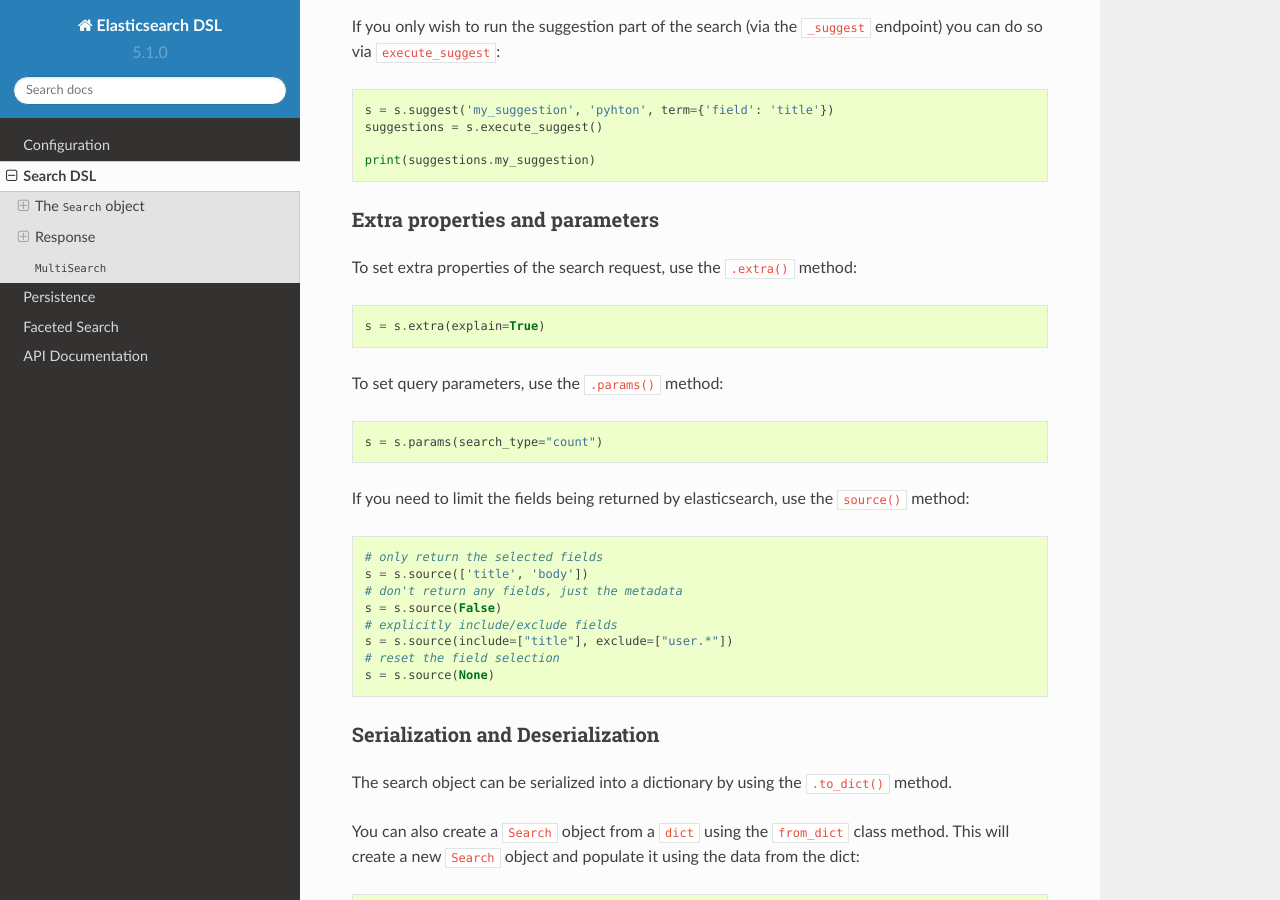
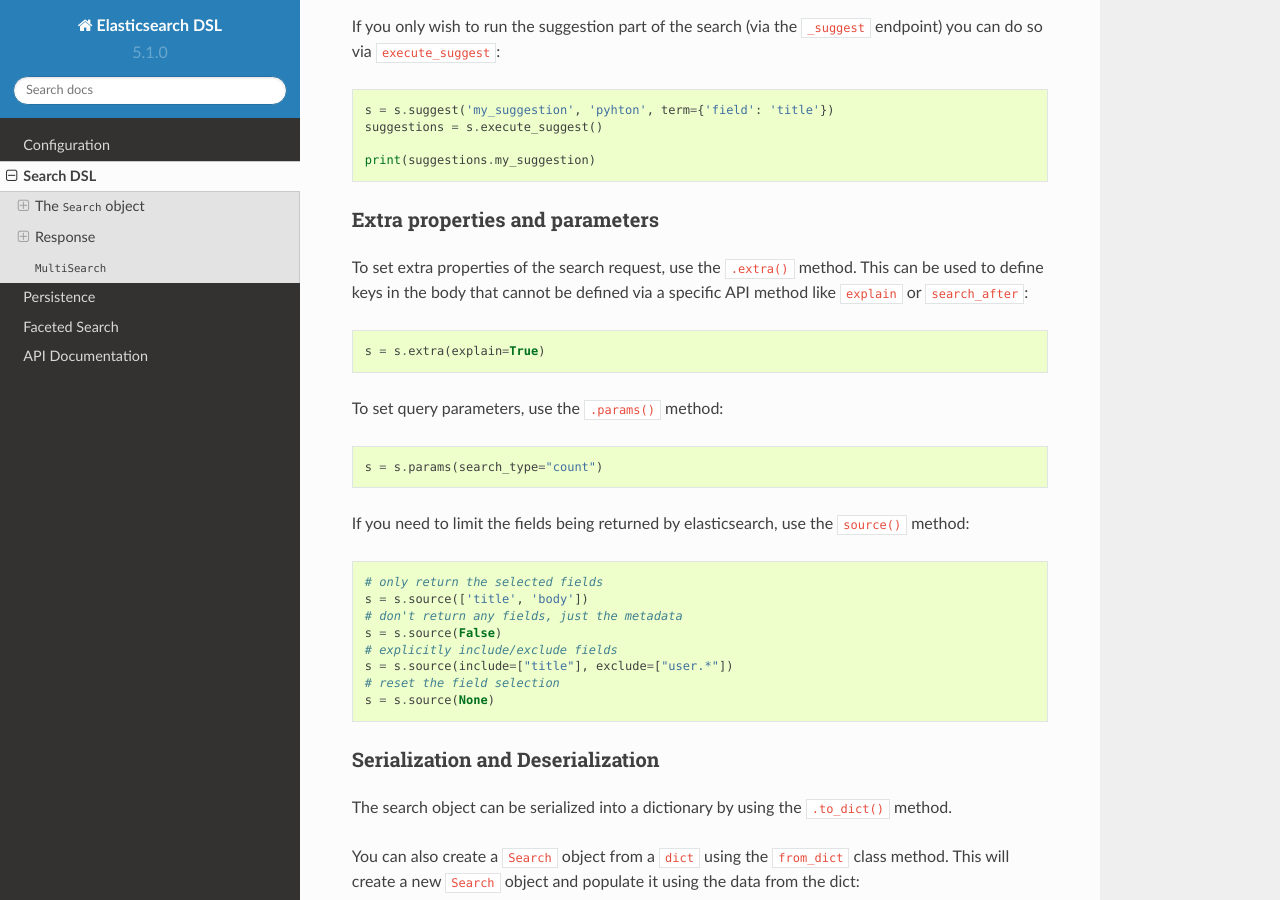
Before and after one commit to elastic/elasticsearch-dsl-py, a Sphinx documentation site: the page built from docs/search_dsl.rst, in a window 1280 px wide and 900 px high, scrolled down 7327 px. Built offline with Sphinx 7.4.7 and the Read the Docs theme 2.0.0, drawn with Linux system fonts in a browser that asks for light colours.

Commit message:
expand a little on the extra documentation

```diff
--- a/docs/search_dsl.rst
+++ b/docs/search_dsl.rst
@@ -417,7 +417,9 @@ endpoint) you can do so via ``execute_suggest``:
 Extra properties and parameters
 ~~~~~~~~~~~~~~~~~~~~~~~~~~~~~~~
 
-To set extra properties of the search request, use the ``.extra()`` method:
+To set extra properties of the search request, use the ``.extra()`` method.
+This can be used to define keys in the body that cannot be defined via a
+specific API method like ``explain`` or ``search_after``:
 
 .. code:: python
 
```
